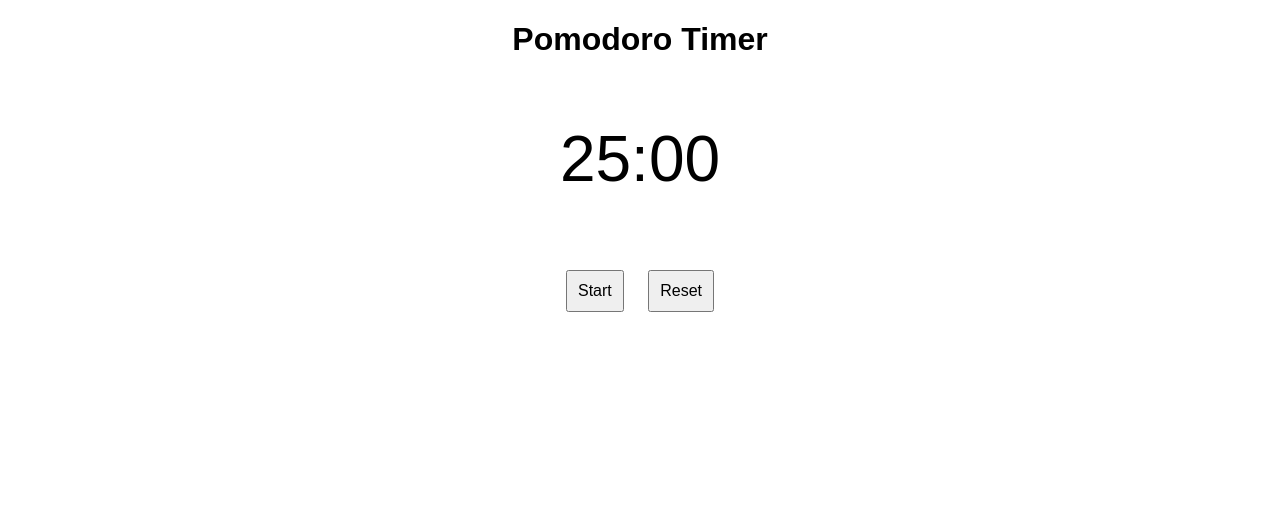
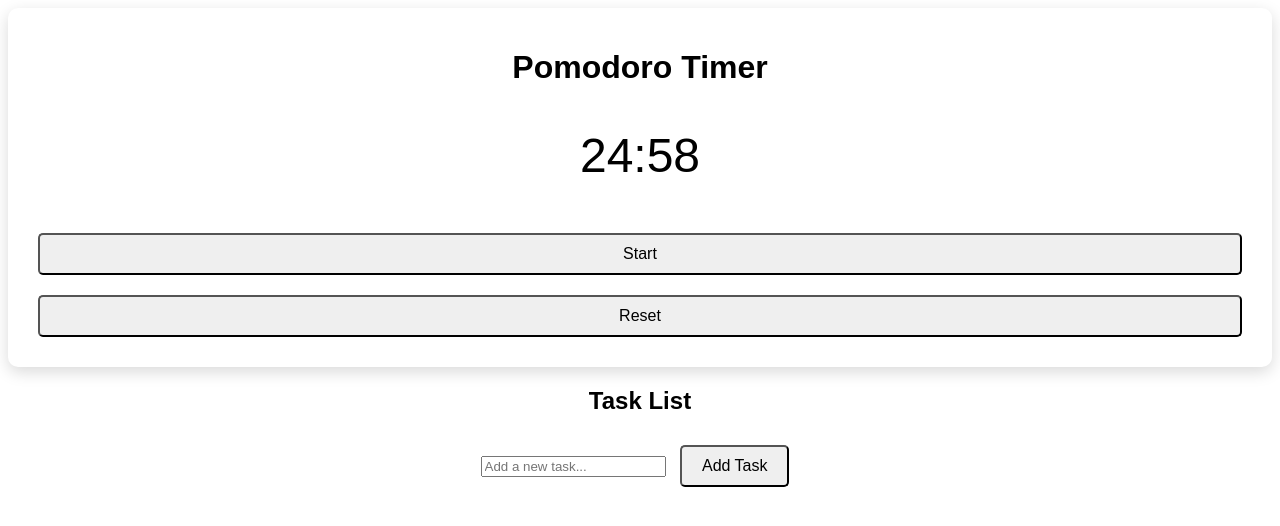
Before and after one commit to cocom250/PomodoroTimer, a plain HTML site: page index.html in a window 1280 px wide. Both pictures are taken after a click on the button "Start". Drawn offline with Linux system fonts and the light colour scheme.

Commit message:
Added basic timer logic

```diff
--- a/index.html
+++ b/index.html
@@ -7,12 +7,24 @@
     <link rel="stylesheet" href="style.css">
 </head>
 <body>
-    <h1>Pomodoro Timer</h1>
-    <div id="timer">
-        <p id = "time">25:00</p>
+    <div class="container">
+        <h1>Pomodoro Timer</h1>
+        <div id="timer">
+            <p id = "time">25:00</p>
+        </div>
+        <button id="start">Start</button>
+        <button id="reset">Reset</button>
     </div>
-    <button id="start">Start</button>
-    <button id="reset">Reset</button>
+
+    <div id="tasks">
+        <h2>Task List</h2>
+        <ul id="taskList">
+
+        </ul>
+        <input type="text" id="newTask" placeholder="Add a new task...">
+        <button id="addTaskBtn">Add Task</button>
+    </div>
+
 
     <script src="script.js"></script>
 
--- a/script.js
+++ b/script.js
@@ -0,0 +1,33 @@
+let timer;
+let timeRemaining = 25 * 60;
+
+const startBttn = document.getElementById("start");
+const timeDisplay = document.getElementById("time");
+const resetBttn = document.getElementById("reset");
+
+startBttn.addEventListener("click", startTimer);
+resetBttn.addEventListener("click", stopTimer)
+
+function startTimer() {
+    if(timer) clearInterval(timer);
+
+    timer = setInterval(timerHelper, 1000);
+}
+
+function timerHelper() {
+    if(timeRemaining > 0) {
+        timeRemaining--;
+        let minutes = Math.floor(timeRemaining / 60);
+        let seconds = timeRemaining % 60;
+        timeDisplay.textContent = `${minutes}:${seconds < 10 ? "0" + seconds : seconds}`;
+    } else {
+        clearInterval(timer);
+        alert("Time's up!")
+    }
+}
+
+function stopTimer() {
+    clearInterval(timer);
+    timeRemaining = 25 * 60;
+    timeDisplay.textContent = `25:00`;
+}
--- a/style.css
+++ b/style.css
@@ -5,11 +5,50 @@ body {
 
 #timer {
     font-size: 4em;
-    margin: 20px;
+    margin-bottom: 20px;
+}
+
+#time {
+    font-size: 48px;
+    margin: 20px 0;
 }
 
 button {
     margin: 10px;
-    padding: 10px;
+    padding: 10px 20px;
+    border-radius: 5px;
+    cursor: pointer;
     font-size: 1em;
 }
+
+button:hover {
+    background-color:bisque;
+}
+
+.container {
+    display: flex;
+    flex-direction: column;
+    background-color: #fff;
+    padding: 20px;
+    border-radius: 10px;
+    box-shadow: 0 5px 16px rgba(0, 0, 0, 0.15);
+}
+
+/* Task List Section */
+
+#tasks {
+    text-align: center;
+    margin-top: 20px;
+}
+
+#taskList {
+    list-style: none;
+    padding: 0;
+}
+
+#taskList li {
+    padding: 8px;
+    margin: 5px 0;
+    background-color: #f1f1f1;
+    border-radius: 5px;
+}
```
